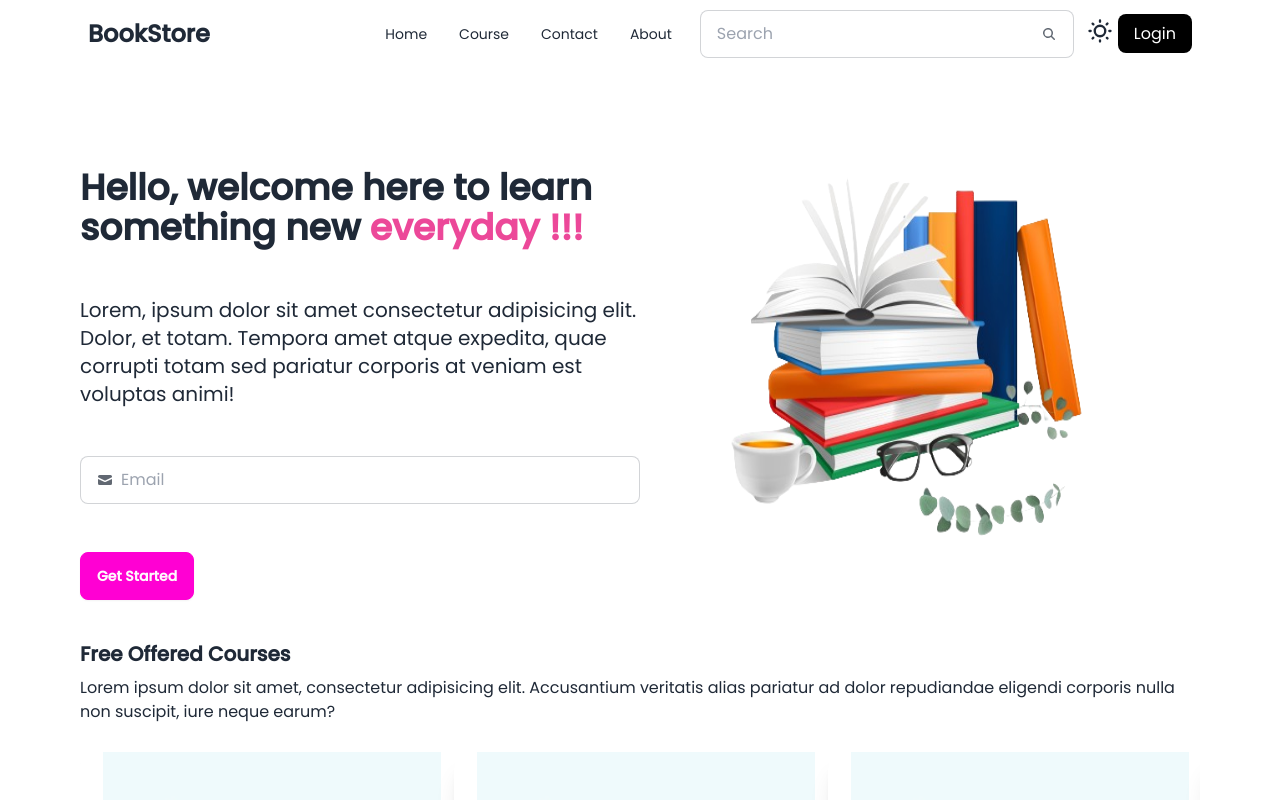
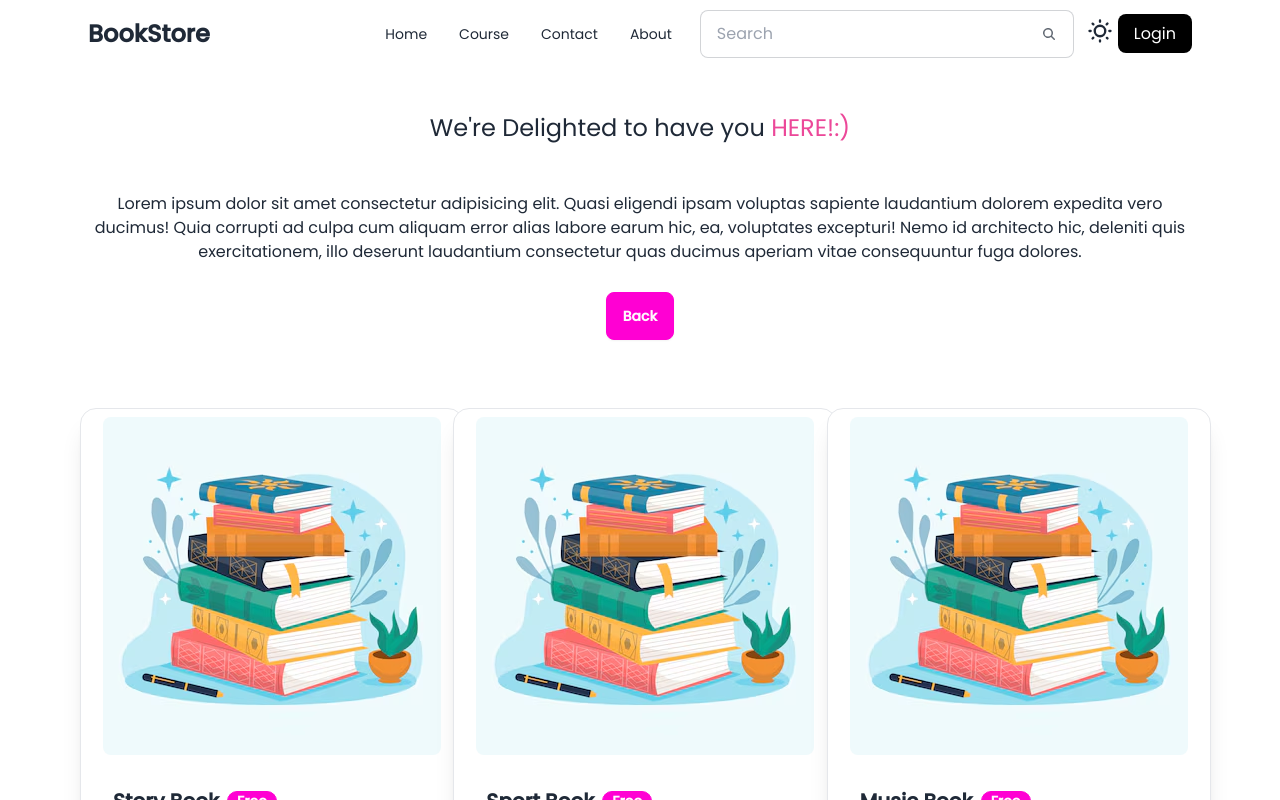
Before and after one commit to Rohit-0987/bookStore, a React (Vite) app in the folder frontend/: page /course in a window 1280 px wide. Shown: the top 800 px of the page. Built offline with nearby package versions, Linux system fonts and the light colour scheme.

Commit message:
Add Courses  page

```diff
--- a/frontend/src/App.jsx
+++ b/frontend/src/App.jsx
@@ -1,20 +1,16 @@
 import { useState } from 'react'
-import reactLogo from './assets/react.svg'
-import viteLogo from '/vite.svg'
-import Navbar from './components/Navbar'
-import Banner from './components/Banner'
-import Footer from './components/Footer'
-import FreeBooks from './components/FreeBooks'
-
+import Home from './pages/Home'
+import { Route, Routes } from 'react-router-dom'
+import Courses from './pages/Courses'
 function App() {
-  const [count, setCount] = useState(0)
-
   return (
     <>
-      <Navbar/>
-      <Banner/>
-      <FreeBooks/>
-      <Footer/>
+    <div className='dark:bg-slate-900 dark:text-white'>
+      <Routes>
+        <Route path='/' element={<Home/>}/>
+        <Route path='/course' element={<Courses/>}/>
+      </Routes>
+    </div>
     </>
   )
 }
--- a/frontend/src/components/Cards.jsx
+++ b/frontend/src/components/Cards.jsx
@@ -3,11 +3,12 @@ import React from "react";
 function Cards({ item }) {
   return (
     <>
-      <div className="card bg-base-100 w-96 shadow-xl my-5">
+      <div className="card bg-base-100 w-96 shadow-xl my-5 hover:scale-105 duration-200 border">
         <figure>
           <img
             src={item.image}
             alt="Shoes"
+            className="rounded-lg mt-2"
           />
         </figure>
         <div className="card-body">
--- /dev/null
+++ b/frontend/src/components/Course.jsx
@@ -0,0 +1,28 @@
+import React from 'react'
+import list from '../../public/list.json'
+import Cards from './Cards';
+import {Link} from 'react-router-dom'
+function course() {
+  return (
+    <>
+      <div className='max-w--screen-2xl container mx-auto md:px-20 px-4'>
+        <div className='mt-28 items-center justify-center text-center'>
+            <h1 className=' text-4xl md:text-2xl'>We're Delighted to have you <span className='text-pink-500'>HERE!:)</span></h1>
+            <p className='mt-12'>Lorem ipsum dolor sit amet consectetur adipisicing elit. Quasi eligendi ipsam voluptas sapiente laudantium dolorem expedita vero ducimus! Quia corrupti ad culpa cum aliquam error alias labore earum hic, ea, voluptates excepturi! Nemo id architecto hic, deleniti quis exercitationem, illo deserunt laudantium consectetur quas ducimus aperiam vitae consequuntur fuga dolores.</p>
+            <Link to="/">
+                <button className="btn btn-secondary mt-7 hover:bg-pink-600 duration-200">Back</button>
+            </Link>
+        </div>
+        <div className='mt-12 grid grid-cols-1 md:grid-cols-3'>
+            {
+                list.map((item)=>(
+                    <Cards item={item} key={item.id}/>
+                ))
+            }
+        </div>
+      </div>
+    </>
+  )
+}
+
+export default course
--- a/frontend/src/components/FreeBooks.jsx
+++ b/frontend/src/components/FreeBooks.jsx
@@ -7,7 +7,6 @@ import Cards from "./Cards";
 
 function FreeBooks() {
   const filterData = list.filter((data) => data.category === "Free");
-  console.log(filterData);
   var settings = {
     dots: true,
     infinite: false,
--- a/frontend/src/components/Navbar.jsx
+++ b/frontend/src/components/Navbar.jsx
@@ -2,6 +2,19 @@ import React, { useEffect, useState } from "react";
 
 function Navbar() {
 
+  const [theme,setTheme] = useState(localStorage.getItem("theme")?localStorage.getItem("theme"):"light")
+  const element = document.documentElement;
+  useEffect(()=>{
+    if(theme==="dark"){
+      element.classList.add("dark");
+      localStorage.setItem("theme","dark");
+      document.body.classList.add("dark");
+    }else{
+      element.classList.remove("dark");
+      localStorage.setItem("theme","light");
+      document.body.classList.remove("dark");
+    }
+  },[])
   const [sticky,setSticky] = useState(false);
   useEffect(()=>{
     const handleScroll = ()=>{
@@ -15,14 +28,14 @@ function Navbar() {
     return ()=>{
       window.removeEventListener('scroll',handleScroll);
     }
-  },[])
+  },[theme])
   const navItem = (
     <>
       <li>
-        <a>Home</a>
+        <a href="/">Home</a>
       </li>
       <li>
-        <a>Course</a>
+        <a href="/course">Course</a>
       </li>
       <li>
         <a>Contact</a>
@@ -103,6 +116,7 @@ function Navbar() {
                   className="swap-off h-7 w-7 fill-current"
                   xmlns="http://www.w3.org/2000/svg"
                   viewBox="0 0 24 24"
+                  onClick={()=>setTheme(theme==="light"?"dark":"light")}
                 >
                   <path d="M5.64,17l-.71.71a1,1,0,0,0,0,1.41,1,1,0,0,0,1.41,0l.71-.71A1,1,0,0,0,5.64,17ZM5,12a1,1,0,0,0-1-1H3a1,1,0,0,0,0,2H4A1,1,0,0,0,5,12Zm7-7a1,1,0,0,0,1-1V3a1,1,0,0,0-2,0V4A1,1,0,0,0,12,5ZM5.64,7.05a1,1,0,0,0,.7.29,1,1,0,0,0,.71-.29,1,1,0,0,0,0-1.41l-.71-.71A1,1,0,0,0,4.93,6.34Zm12,.29a1,1,0,0,0,.7-.29l.71-.71a1,1,0,1,0-1.41-1.41L17,5.64a1,1,0,0,0,0,1.41A1,1,0,0,0,17.66,7.34ZM21,11H20a1,1,0,0,0,0,2h1a1,1,0,0,0,0-2Zm-9,8a1,1,0,0,0-1,1v1a1,1,0,0,0,2,0V20A1,1,0,0,0,12,19ZM18.36,17A1,1,0,0,0,17,18.36l.71.71a1,1,0,0,0,1.41,0,1,1,0,0,0,0-1.41ZM12,6.5A5.5,5.5,0,1,0,17.5,12,5.51,5.51,0,0,0,12,6.5Zm0,9A3.5,3.5,0,1,1,15.5,12,3.5,3.5,0,0,1,12,15.5Z" />
                 </svg>
@@ -112,6 +126,7 @@ function Navbar() {
                   className="swap-on h-7 w-7 fill-current"
                   xmlns="http://www.w3.org/2000/svg"
                   viewBox="0 0 24 24"
+                  onClick={()=>setTheme(theme==="dark"?"light":"dark")}
                 >
                   <path d="M21.64,13a1,1,0,0,0-1.05-.14,8.05,8.05,0,0,1-3.37.73A8.15,8.15,0,0,1,9.08,5.49a8.59,8.59,0,0,1,.25-2A1,1,0,0,0,8,2.36,10.14,10.14,0,1,0,22,14.05,1,1,0,0,0,21.64,13Zm-9.5,6.69A8.14,8.14,0,0,1,7.08,5.22v.27A10.15,10.15,0,0,0,17.22,15.63a9.79,9.79,0,0,0,2.1-.22A8.11,8.11,0,0,1,12.14,19.73Z" />
                 </svg>
--- a/frontend/src/main.jsx
+++ b/frontend/src/main.jsx
@@ -2,9 +2,13 @@ import { StrictMode } from 'react'
 import { createRoot } from 'react-dom/client'
 import App from './App.jsx'
 import './index.css'
+import { BrowserRouter } from 'react-router-dom'
 
 createRoot(document.getElementById('root')).render(
-  <StrictMode>
+ <div className='dark:bg-slate-900 dark:text-white'>
+ <BrowserRouter>
     <App />
-  </StrictMode>,
+  </BrowserRouter>
+ </div>
+
 )
--- /dev/null
+++ b/frontend/src/pages/Courses.jsx
@@ -0,0 +1,17 @@
+import React from 'react'
+import Navbar from '../components/Navbar'
+import Course from '../components/course'
+import Footer from '../components/Footer'
+function Courses() {
+  return (
+    <>
+      <Navbar/>
+      <div className='min-h-screen'>
+        <Course/>
+      </div>
+      <Footer/>
+    </>
+  )
+}
+
+export default Courses
--- /dev/null
+++ b/frontend/src/pages/Home.jsx
@@ -0,0 +1,18 @@
+import React from 'react'
+import Navbar from '../components/Navbar'
+import Banner from '../components/Banner'
+import FreeBooks from '../components/FreeBooks'
+import Footer from '../components/Footer'
+
+function Home() {
+  return (
+    <>
+      <Navbar/>
+      <Banner/>
+      <FreeBooks/>
+      <Footer/>
+    </>
+  )
+}
+
+export default Home
--- a/frontend/tailwind.config.js
+++ b/frontend/tailwind.config.js
@@ -1,5 +1,6 @@
 /** @type {import('tailwindcss').Config} */
 export default {
+  darkMode: 'class',
   content: [
     "./index.html",
     "./src/**/*.{js,ts,jsx,tsx}",
```
